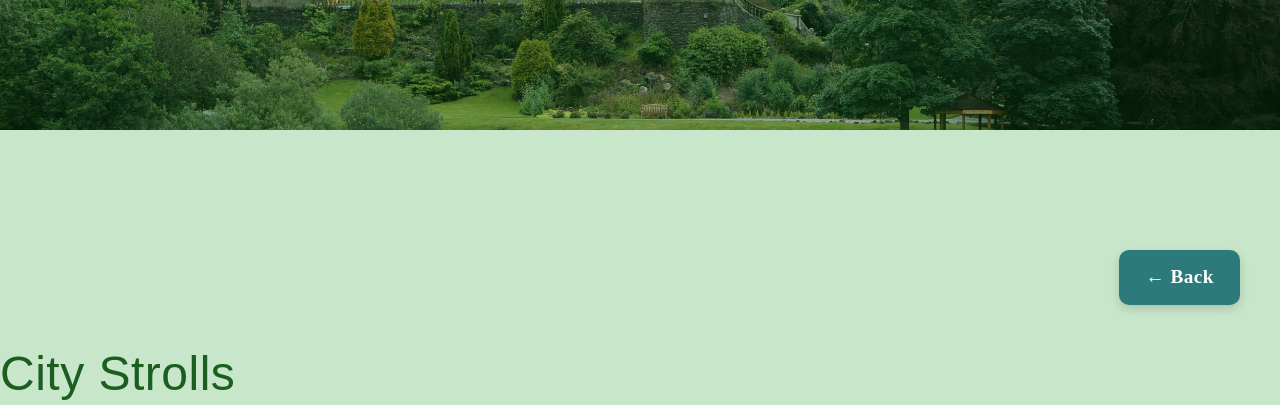
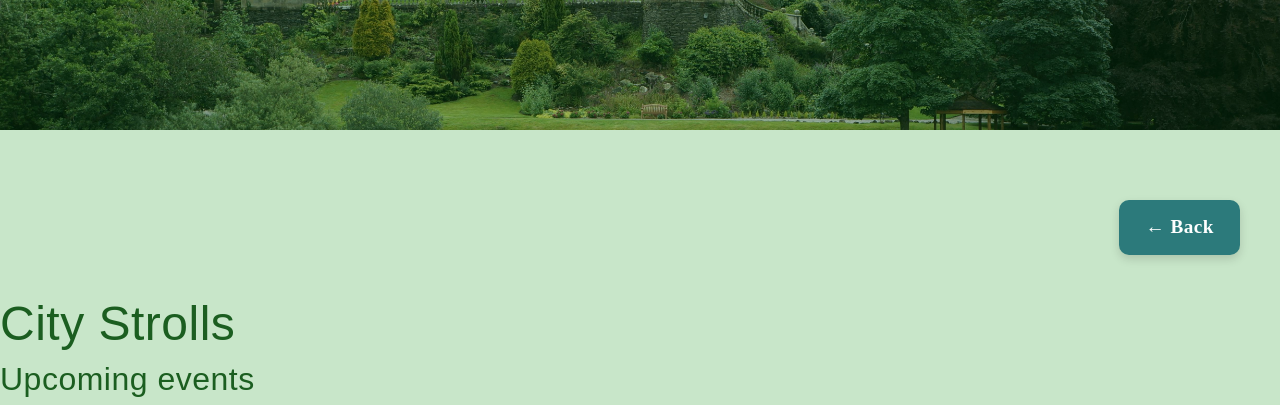
Before and after one commit to LisaOz/GreenGetaway, a Django app: page /category/city-strolls/ in a window 1280 px wide. Shown: the part 270-675 px from the top of the page. Run offline with Django 5.2, Linux system fonts and the light colour scheme; data comes from the database, SQL or seed files in the repository; both versions use the stored data as it was after the commit; grey boxes are pictures that could not be loaded.

Commit message:
Modified the template for category trips. Changed the size for the category cards, added the upcoming status

```diff
--- a/getaway/static/getaway/css/style.css
+++ b/getaway/static/getaway/css/style.css
@@ -43,6 +43,22 @@ h2 {
     animation: fadeInUp 1.2s ease-out forwards;
     transition: color 0.4s ease, text-shadow 0.4s ease, transform 0.4s ease;
 }
+
+h3 {
+    color: #1b5e20; /* rich dark green */
+    text-decoration: none;
+
+    font-size: 2rem;
+    font-family: 'Montserrat', sans-serif; /* modern luxury */
+    letter-spacing: 0.5px;
+    transition: color 0.3s ease, text-shadow 0.3s ease;
+    display: inline-block;
+    opacity: 0;
+    transform: translateY(15px);
+    animation: fadeInUp 1.2s ease-out forwards;
+    transition: color 0.4s ease, text-shadow 0.4s ease, transform 0.4s ease;
+}
+
 
 @keyframes fadeInUp {
     from {
@@ -162,7 +178,7 @@ nav a:hover {
 .category-section {
     background-color: #c8e6c9; /* light green */
     width: 100%;
-    padding: 60px 0;
+    padding: 10px 0;
 }
 
 .category-section .container {
@@ -176,7 +192,7 @@ nav a:hover {
     border-radius: 15px;
     overflow: hidden;
     height: 0;
-    padding-top: 80%;         /* makes it square  */
+    padding-top: 80%;
     background-size: cover;
     background-position: center;
     background-repeat: no-repeat;
--- a/getaway/templates/getaway/category_trips.html
+++ b/getaway/templates/getaway/category_trips.html
@@ -10,10 +10,12 @@
 </div>
 
   <h2 class="category-heading">{{ category.name }} </h2>
+    <br>
+    <h3>Upcoming events</h3>
 
-  <div class="container">
+  <div class="container-fluid">
+  <div class="row g-4 justify-content-center">
 
-    <div class="row g-4 justify-content-center">
       {% for trip in trips %}
       <div class="col-lg-4 col-md-6 col-sm-12">
         <a href="{% url 'getaway:trip_detail' trip.slug %}" class="trip-link">
```
Also changed, not shown: db.sqlite3, trip_images/pexels-bopopics-15047884.jpg (added), trip_images/pexels-irvine-34216686.jpg (added), 1 other file.
